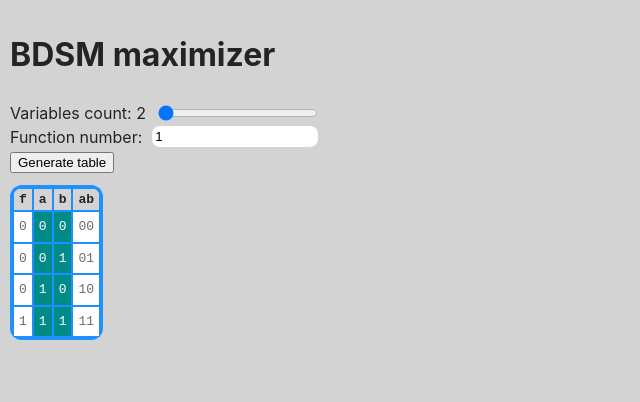
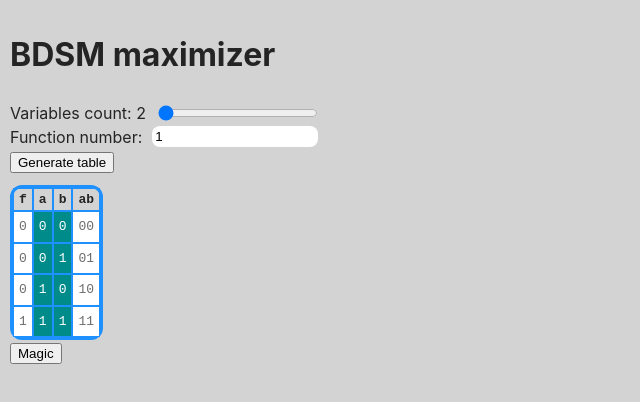
Before and after one commit to difhel/ftl-dnf-minimizer, a React (Vite) app in the folder my-react-app/: page / in a window 1280 px wide. Shown: the top 402 px of the page, without its empty margins (0-640 px from the left). Built offline with nearby package versions, Linux system fonts and the light colour scheme.

Commit message:
feat(front): added cells coloring

```diff
--- a/my-react-app/src/App.tsx
+++ b/my-react-app/src/App.tsx
@@ -26,6 +26,30 @@ const App: React.FC = () => {
     setHeadState(head);
     setCellColors(initialColors);
   };
+
+  // table coloring
+  const fillCell = (row: number, col: number, colorRGB: number[]) => {
+    const currentColor = cellColors[row][col];
+    const newColor = [
+      Math.round((currentColor[0] + colorRGB[0]) / 2),
+      Math.round((currentColor[1] + colorRGB[1]) / 2),
+      Math.round((currentColor[2] + colorRGB[2]) / 2),
+    ];
+
+    const newCellColors = [...cellColors];
+    newCellColors[row][col] = newColor;
+    setCellColors(newCellColors);
+
+    // const cellKey = `cell-${row}-${col}`;
+    // console.log(cellKey);
+    // const cellElement = document.getElementById(cellKey);
+    // if (cellElement) {
+    //     console.log(cellElement);
+    //     const newColorStyle = `rgb(${newColor[0]}, ${newColor[1]}, ${newColor[2]})`;
+    //     cellElement.style.backgroundColor = newColorStyle;
+    // }
+  };
+
   const [variablesCount, setVariablesCount] = useState(2);
   const [functionNumber, setFunctionNumber] = useState(1);
 
@@ -34,7 +58,7 @@ const App: React.FC = () => {
 
   const variablesCountInput = <input type={"range"} min={2} max={6} onChange={(event) => (setVariablesCount(parseInt(event.target.value)))} value={variablesCount} />;
 
-  const inputsForm = <form className={'inputs'} onSubmit={(e) => {e.preventDefault()}}>
+  const inputsForm = <form className={'inputs'} onSubmit={(e) => { e.preventDefault() }}>
     <label>Variables count: {variablesCount} {variablesCountInput}</label>
     <label>
       Function number:
@@ -69,6 +93,8 @@ const App: React.FC = () => {
       {inputsForm}
 
       <MyTable head={headState} table={tableState} cellColors={cellColors} primaryColStart={1} primaryColEnd={variablesCountNotState} />
+
+      <button onClick={() => {fillCell(0, 0, [255, 0, 0])}}>Magic</button>
     </div>
   );
 };
```
